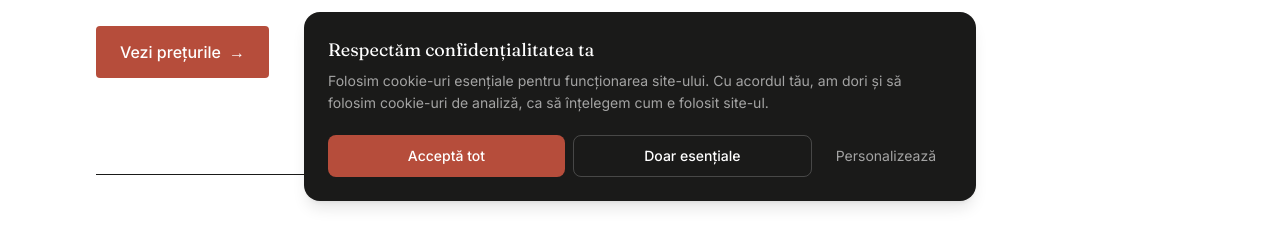
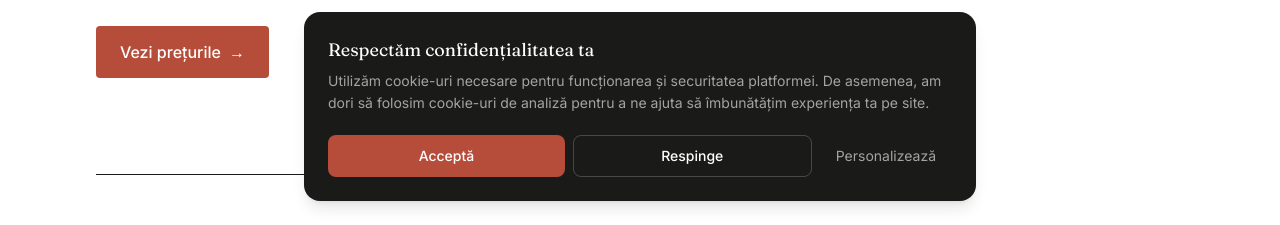
Before and after one commit to vladu224/tehnoredactare-website, a Next.js app: page / in a window 1280 px wide. Shown: the part 575-800 px from the top of the page. Built offline with nearby package versions, Linux system fonts and the light colour scheme; no server answers; the database is empty.

Commit message:
fix: update cookie consent messaging for clarity and accuracy

```diff
--- a/components/client/common/Cookie.tsx
+++ b/components/client/common/Cookie.tsx
@@ -47,7 +47,7 @@ export function Cookie() {
                 Respectăm confidențialitatea ta
               </h3>
               <p className="text-paper/60 text-sm mt-1.5 leading-relaxed">
-                Folosim cookie-uri esențiale pentru funcționarea site-ului. Cu acordul tău, am dori și să folosim cookie-uri de analiză, ca să înțelegem cum e folosit site-ul.
+                Utilizăm cookie-uri necesare pentru funcționarea și securitatea platformei. De asemenea, am dori să folosim cookie-uri de analiză pentru a ne ajuta să îmbunătățim experiența ta pe site.
               </p>
 
               {showDetails && (
@@ -99,13 +99,13 @@ export function Cookie() {
                       onClick={acceptAll}
                       className="flex-1 bg-accent hover:bg-accent-hover text-white text-sm font-medium px-4 py-2.5 rounded-lg transition cursor-pointer"
                     >
-                      Acceptă tot
+                      Acceptă
                     </button>
                     <button
                       onClick={acceptEssentialOnly}
                       className="flex-1 border border-paper/20 text-paper text-sm font-medium px-4 py-2.5 rounded-lg hover:bg-paper/5 transition cursor-pointer"
                     >
-                      Doar esențiale
+                      Respinge
                     </button>
                     <button
                       onClick={() => setShowDetails(true)}
```
